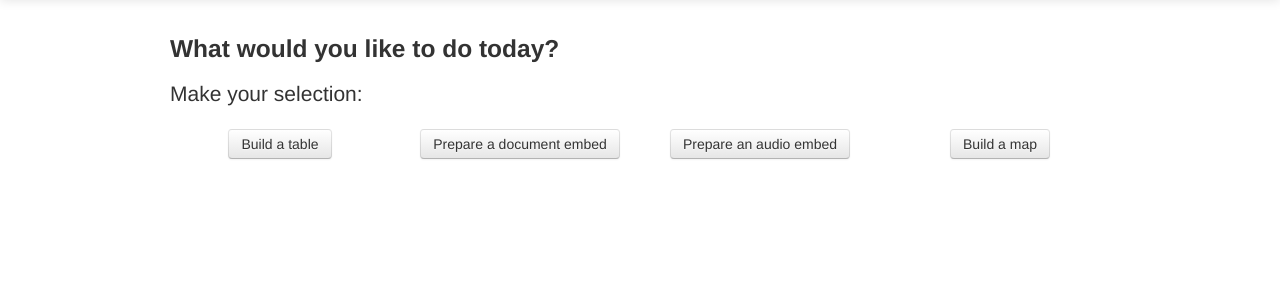
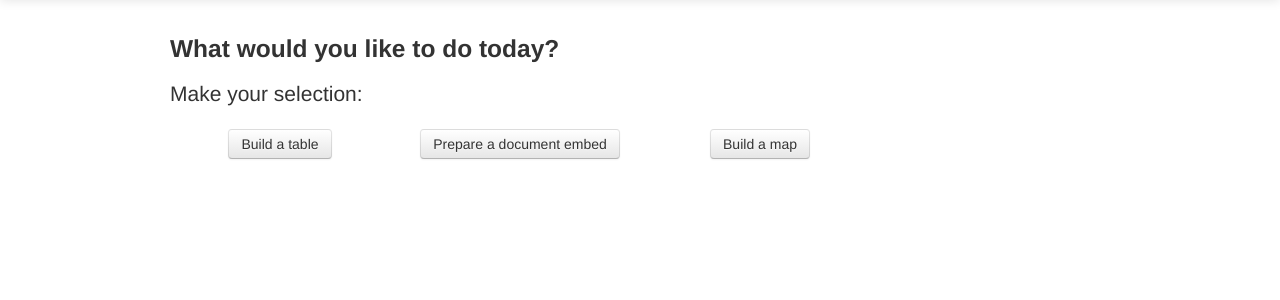
Before and after one commit to rdmurphy/never-again, a Flask app: page / in a window 1280 px wide. Shown: the part 41-341 px from the top of the page. Run offline with Flask 2, Linux system fonts and the light colour scheme.

Commit message:
Get rid of audio embed button

```diff
--- a/templates/index.html
+++ b/templates/index.html
@@ -38,10 +38,6 @@
 </div>
 
 <div class="span3">
-    <p class="text-center"><a href="/audio-embed"><button class="btn" type="button">Prepare an audio embed</button></a></p>
-</div>
-
-<div class="span3">
     <p class="text-center"><a href="/map-builder"><button class="btn" type="button">Build a map</button></a></p>
 </div>
 
```
